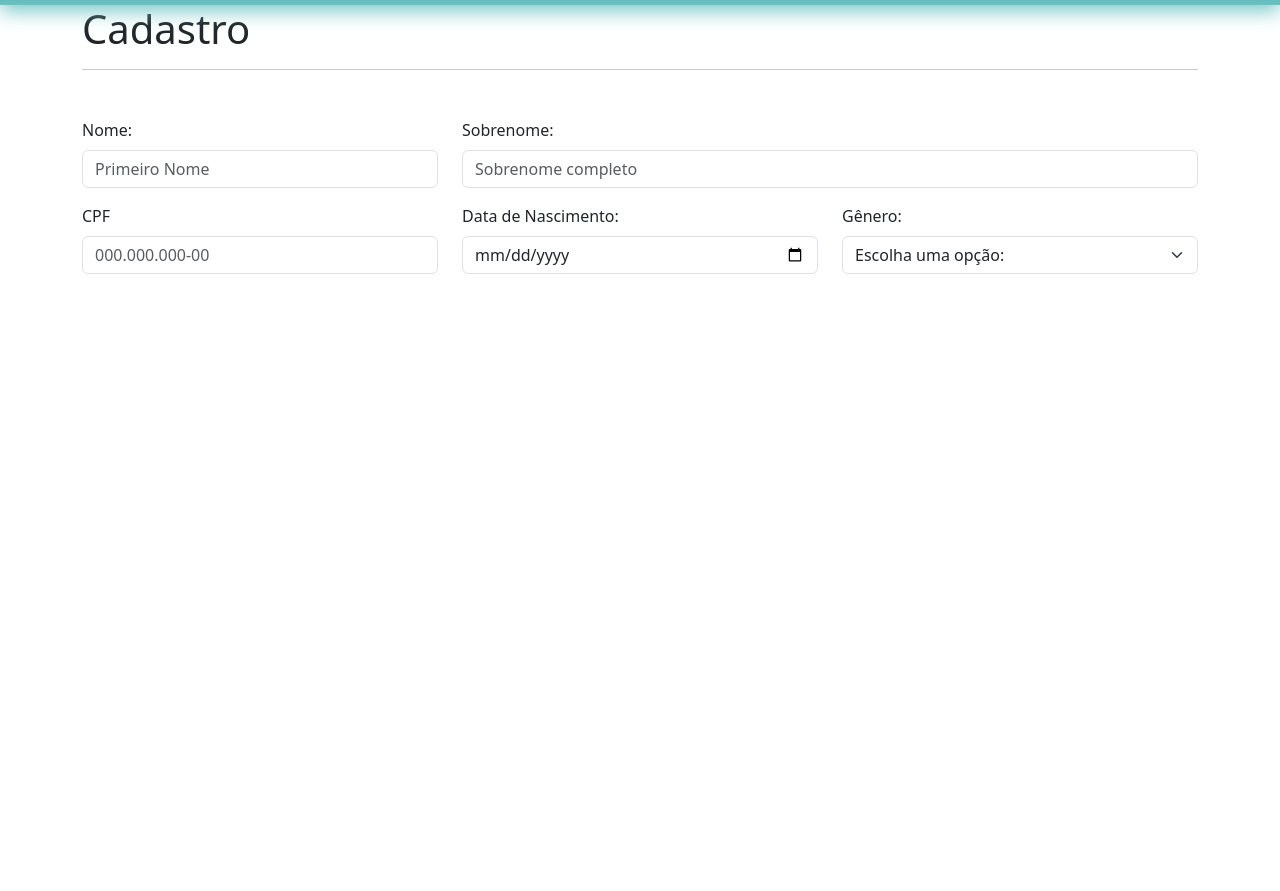
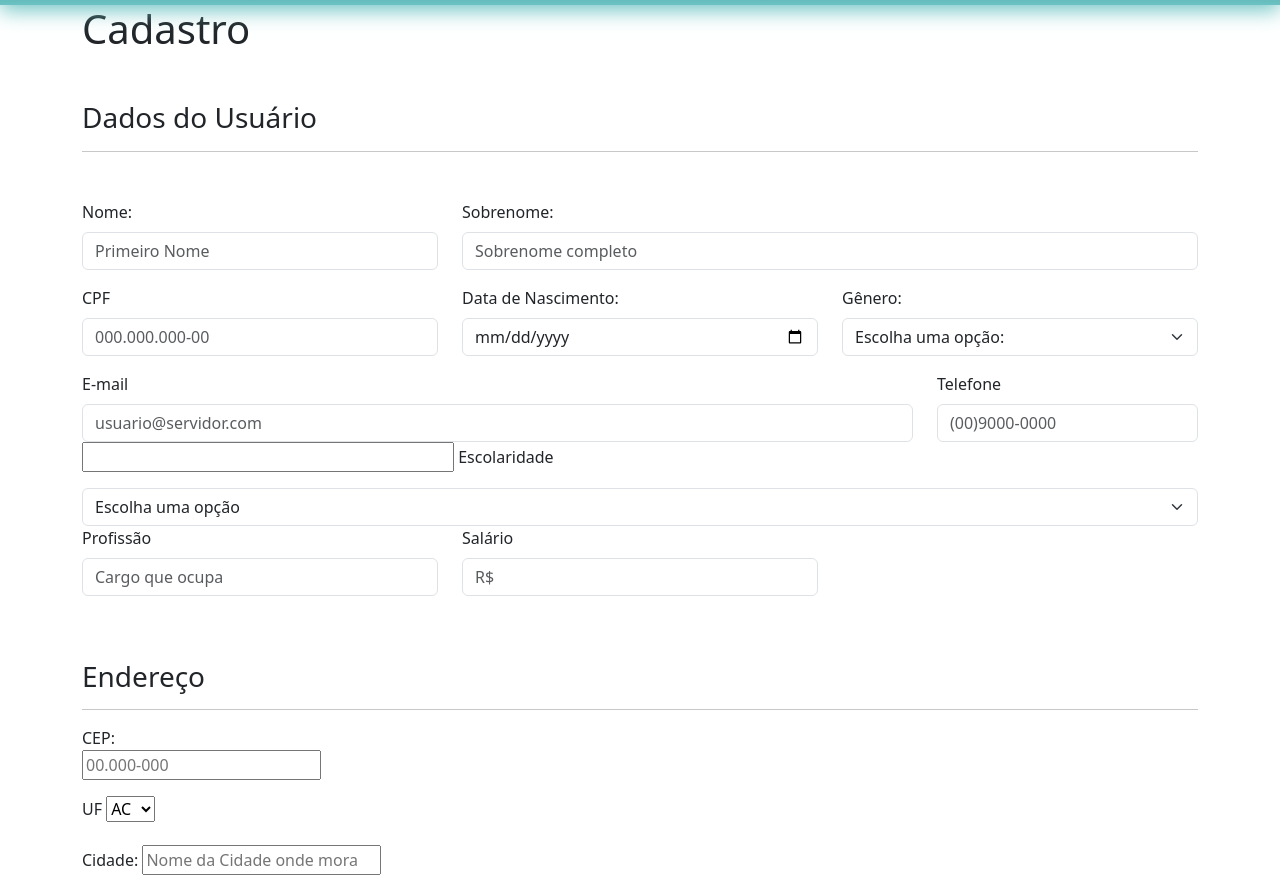
Before and after one commit to Luciano0112/desenvolvedor_java_qua.209.083, a plain HTML site: page 08_site_bootstraap/form.html in a window 1280 px wide. Shown: the part 73-964 px from the top of the page. Before the commit the page ends 800 px from the top, so only its background shows below. Drawn offline with nearby package versions, Linux system fonts and the light colour scheme.

Commit message:
Aula do Dia 01/12/2025

```diff
--- a/08_site_bootstraap/form.html
+++ b/08_site_bootstraap/form.html
@@ -47,6 +47,7 @@
     <!--container-->
     <main class="container">
         <h1>Cadastro</h1>
+        <h3 class="mt-5"> Dados do Usuário</h3>
         <hr>
         <form class="mt-5">
             <div class="row">
@@ -80,7 +81,98 @@
                     </select>
 
                 </div>
+                <!--E-MAIL-->
+                  <div class="col-12 col-md-8 col-lg-9">
+                     <label class="form-label">E-mail</label>
+                     <input class="form-control" type="email" placeholder="usuario@servidor.com" aria-label="default input example">
+                  </div>
+                  <!--Telefone-->
+                  <div class="col-12 col-md-4 col-lg-3">
+                     <label class="form-label">Telefone</label>
+                     <input class="form-control" type="tel" placeholder="(00)9000-0000" aria-label="default input example">
+                  </div>
+
+                   <!--Nível de Escolaridade-->
+                 <div>
+                  <input class="col-12 col-md-4 mb-3">
+                     <label class="form-label">Escolaridade</label>
+                     <select class="form-select"  aria-label="default input example">
+                        <option selected> Escolha uma opção</option>
+                        <option value="1"> Ensino Fundamental</option>
+                        <option value="2"> Ensino Médio</option>
+                        <option value="3"> Ensino Superior</option>
+                        <option value="4"> Ensino Pós Gradudação</option>
+                        <option value="5"> Ensino Mestrado</option>
+                        <option value="6"> Doutorado</option>
+                     </select>
+
+                  </div>
+
+                   <!--Profissão-->
+                  <div class="col-12 col-md-4 mb-3">
+                     <label class="form-label">Profissão</label>
+                     <input class="form-control" type="text" placeholder="Cargo que ocupa" aria-label="default input example">
+                  </div>
+
+                   <!--Salário-->
+                  <div class="col-12 col-md-4  mb-3">
+                     <label class="form-label">Salário</label>
+                     <input class="form-control" type="number" placeholder="R$" aria-label="default input example" step="100">
+                  </div>
+
             </div>
+            <!-- fim da row-->
+             <h3 class="mt-5"> Endereço</h3>
+             <hr>
+             <!--row>-->
+             <div class="row">
+                <div class="col-12 col-md-4 col-lg-3 mb-3">
+                    <label classs="form-label">CEP:</label>
+                    <input classs="form-control" type="text" placeholder="00.000-000" aria-label="default input example">
+                </div>
+                    <!--uf-->
+                 <div class="col-12 col-md-2col-mg-1 mb-3">
+                     <label class="form-label">UF</label>
+                     <select class="form select" aria-label="Default select example">
+                        <option>AC</option>
+                        <option>AM</option>
+                        <option>AP</option>
+                        <option>BA</option>
+                        <option>CE</option>
+                        <option>DF</option>
+                        <option>ES</option>
+                        <option>GO</option>
+                        <option>MA</option>
+                        <option>MG</option>
+                        <option>MS</option>
+                        <option>MT</option>
+                        <option>PA</option>
+                        <option>PB</option>
+                        <option>PR</option>
+                        <option>PE</option>
+                        <option>PI</option>
+                        <option>RJ</option>
+                        <option>RN</option>
+                        <option>RS</option>
+                        <option>RO</option>
+                        <option>RR</option>
+                        <option>SC</option>
+                        <option>SP</option>
+                        <option>SP</option>
+                        <option>TO</option>
+                       </select>
+
+                </div>
+                <!--cidade-->
+                  <div class="col-12 col-md-6 col-lg-4 mb-3">
+                    <label classs="form-label">Cidade:</label>
+                    <input classs="form-control" type="text" placeholder="Nome da Cidade onde mora" aria-label="default input example">
+                </div>
+             </div>
+
+
+
+
         </form>
     </main>
     <!--fim do container-->
```
